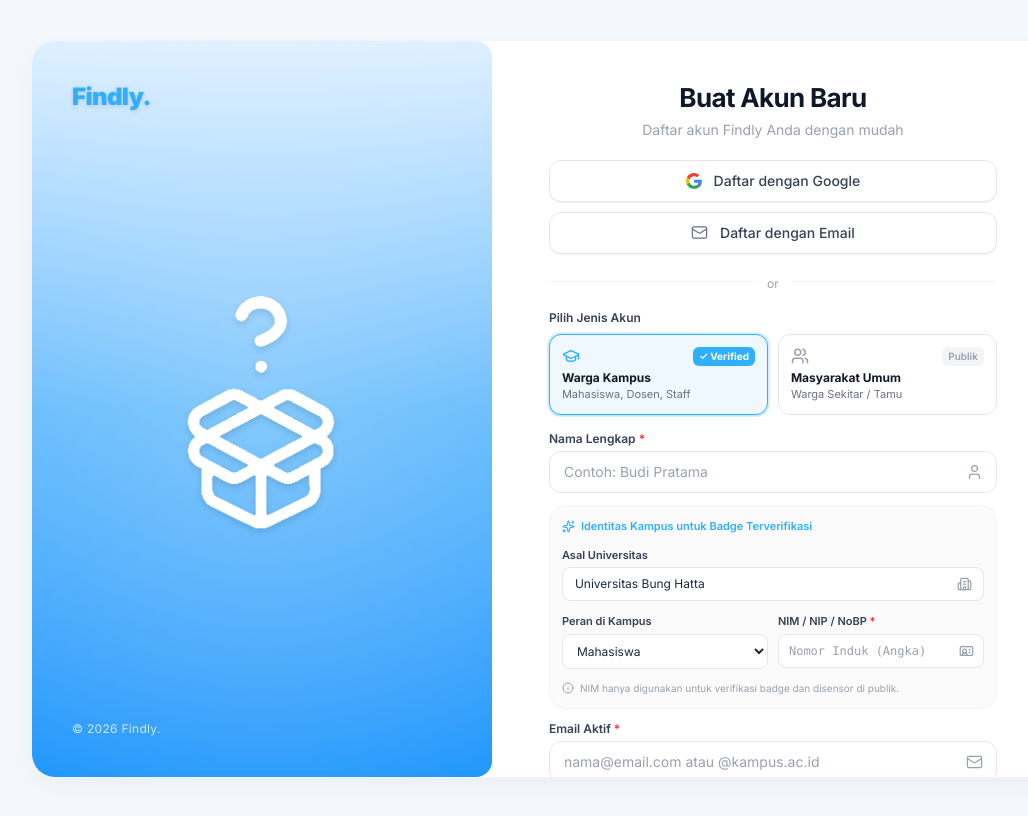
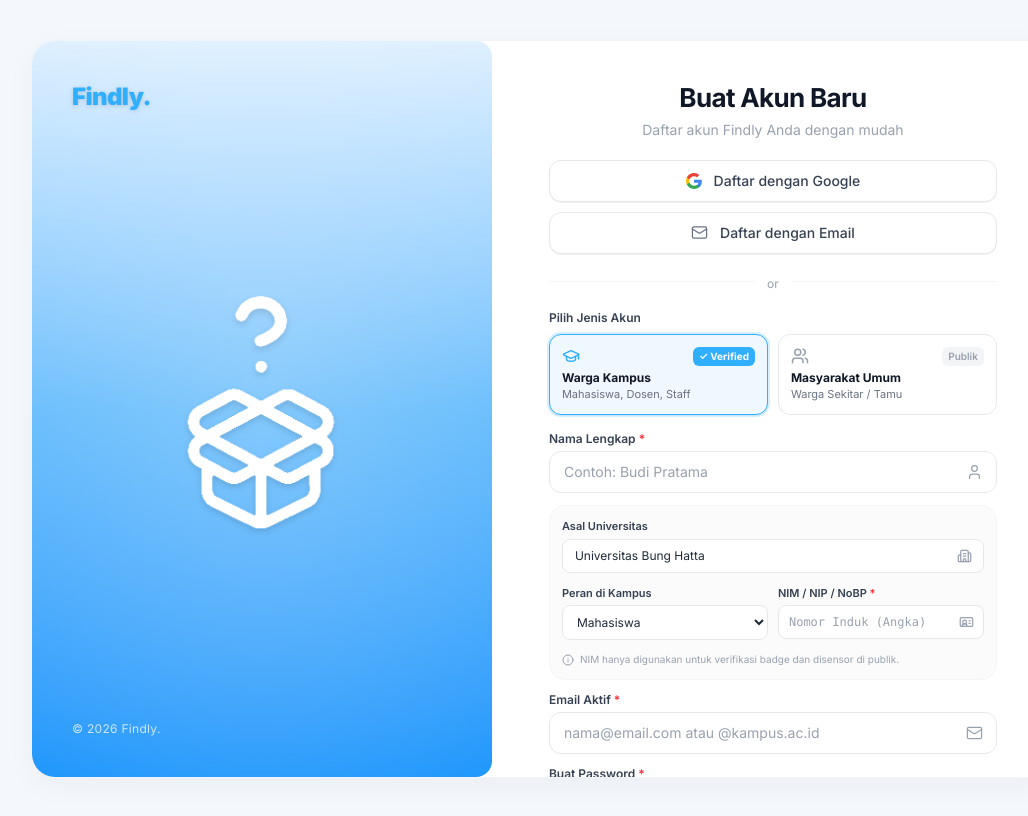
Before and after one commit to fikrihidyat25/findly, a Next.js app: page /register in a window 1280 px wide. Shown: the whole page, without its empty margins (97-1125 px from the left). Built offline with nearby package versions, Linux system fonts and the light colour scheme; no server answers.

Commit message:
fix: hapus header identitas kampus untuk badge terverifikasi pada form register

```diff
--- a/app/register/page.tsx
+++ b/app/register/page.tsx
@@ -18,7 +18,6 @@ import {
   Loader2,
   AlertCircle,
   CheckCircle2,
-  Sparkles,
   Info,
   ShieldCheck,
 } from 'lucide-react';
@@ -465,10 +464,6 @@ function RegisterFormContent() {
                     {/* Khusus Campus Member: Universitas, Peran Kampus, NIM/NIP */}
                     {accountType === 'campus' && (
                       <div className="p-3 bg-gray-50/70 rounded-2xl border border-gray-100 space-y-3">
-                        <div className="flex items-center gap-1.5 text-[11px] font-semibold text-[#30AFFF]">
-                          <Sparkles size={13} />
-                          <span>Identitas Kampus untuk Badge Terverifikasi</span>
-                        </div>
 
                         {/* Asal Universitas */}
                         <div>
```
